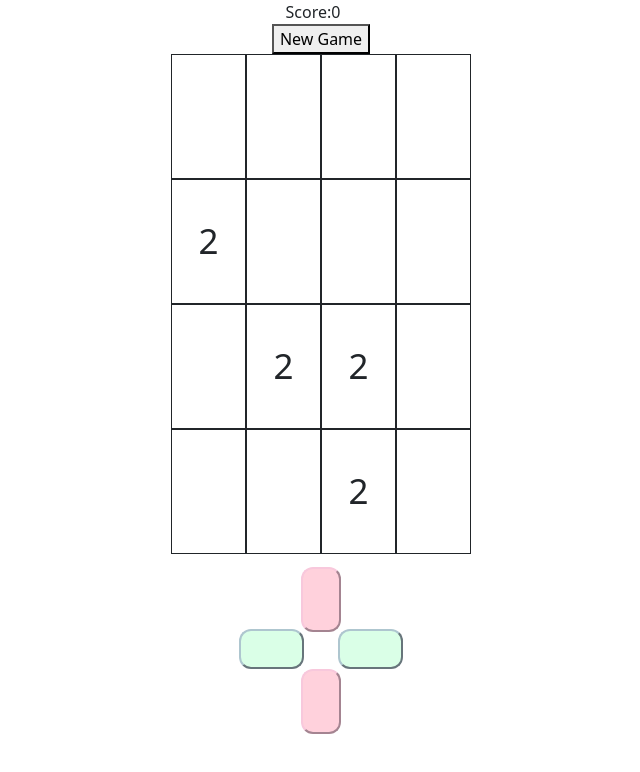
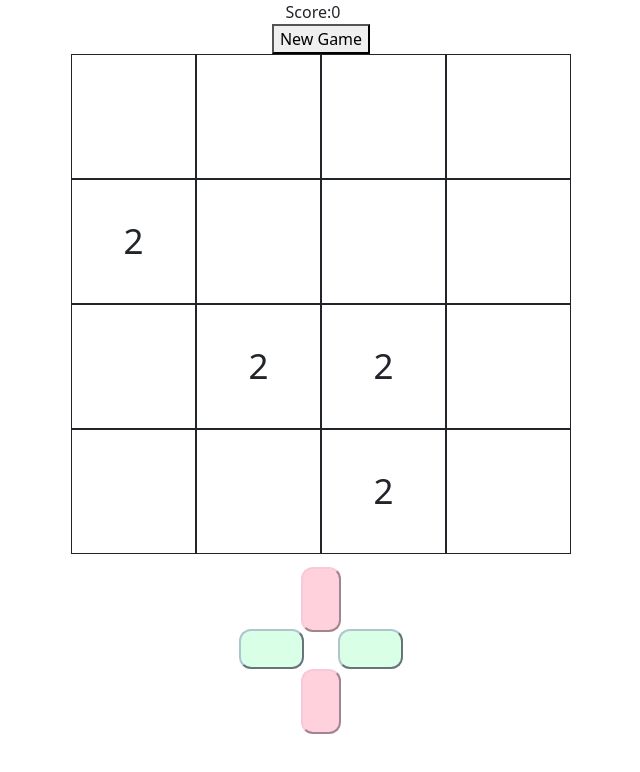
Before and after one commit to boboflofo/2048, a React (Vite) app: page / in a window 1280 px wide. Shown: the top 772 px of the page, without its empty margins (319-959 px from the left). Built offline with nearby package versions, Linux system fonts and the light colour scheme.

Commit message:
mobile res

```diff
--- a/src/App.css
+++ b/src/App.css
@@ -36,7 +36,7 @@
   }
 
   .gameboard-container{
-    width :300px;
+    width: 300px;
   }
 }
 
@@ -45,10 +45,16 @@
   .empty-div {
     height: 100px;
   }
+  .gameboard-container{
+    width: 400px;
+  }
 }
 @media (min-width: 992px) {
 
   .empty-div {
     height: 125px;
   }
+  .gameboard-container{
+    width: 500px;
+  }
 }
```
